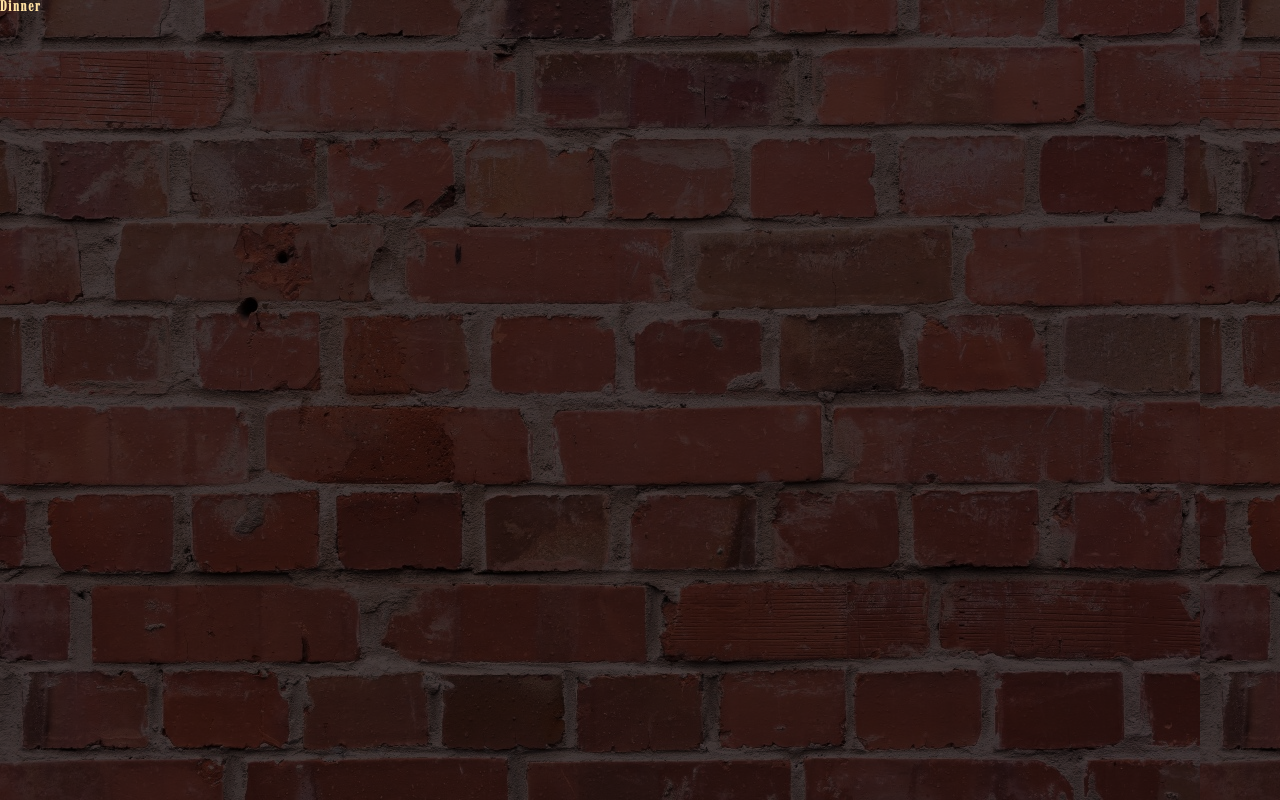
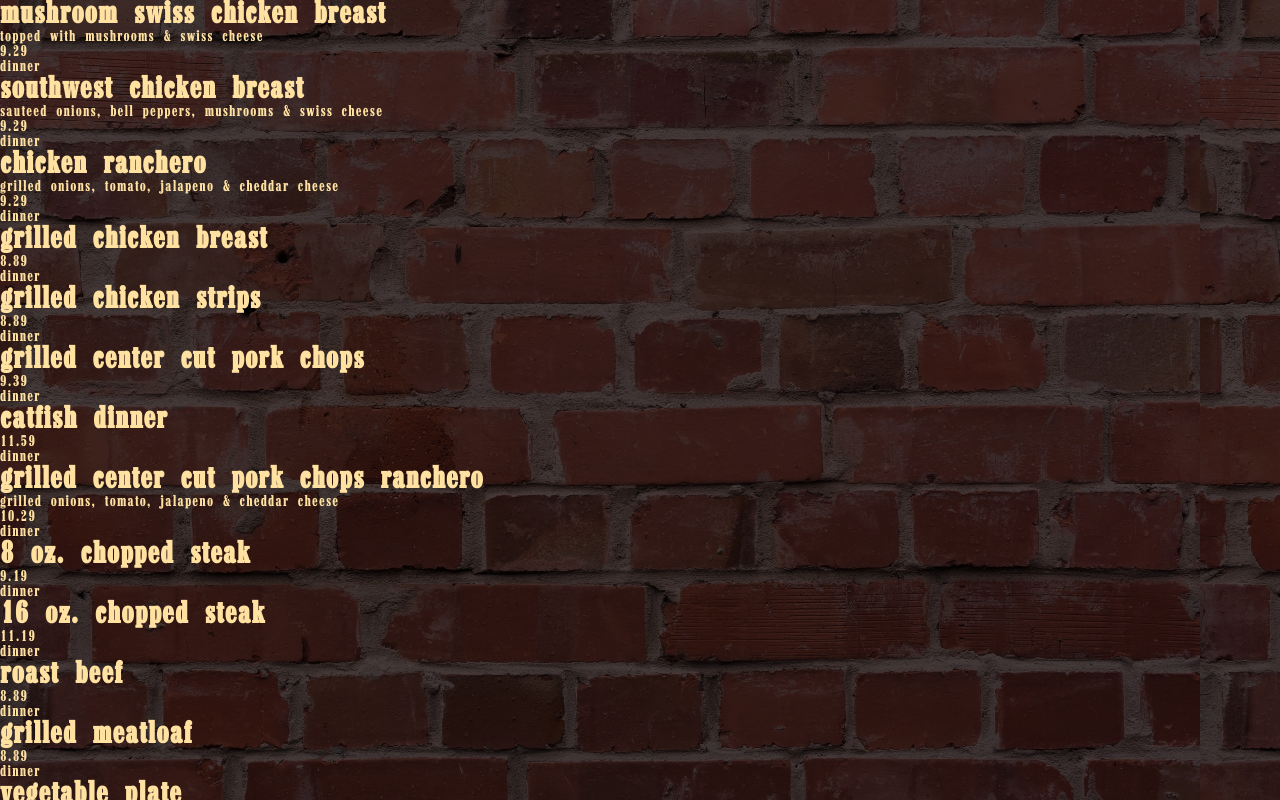
Before and after one commit to caitlyn-griffing/ballard-street-cafe, a React (Create React App) app: page /dinner in a window 1280 px wide. Shown: the top 800 px of the page. Built offline with nearby package versions, Linux system fonts and the light colour scheme.

Commit message:
writeDinnerItems()

```diff
--- a/src/App.js
+++ b/src/App.js
@@ -5,6 +5,7 @@ import { Home, Breakfast, Dinner, Lunch, Pictures } from './pages';
 
 function App() {
   //Neil
+
   return (
     <div className="App">
       <Routes>
--- a/src/pages/Dinner.js
+++ b/src/pages/Dinner.js
@@ -1,8 +1,31 @@
 import React from 'react'
+import data from '../data/menuItems.json'
+function Dinner() {
 
-function Dinner() {
+  console.log(data)
+
+  const writeDinnerItems = () => {
+        return data.map((item) => {
+        console.log(item)
+        if(item.meal === 'dinner'){
+          return (
+            <div>
+              <h1>{item.item}</h1>
+              <p>{item.description}</p>
+              <p>{item.price}</p>
+              <p>{item.meal}</p>
+            </div>
+          )
+        } else {
+          return null
+        }
+      })
+  }
+
   return (
-    <div>Dinner</div>
+    <div>
+     {writeDinnerItems()}
+    </div>
   )
 }
 
```
